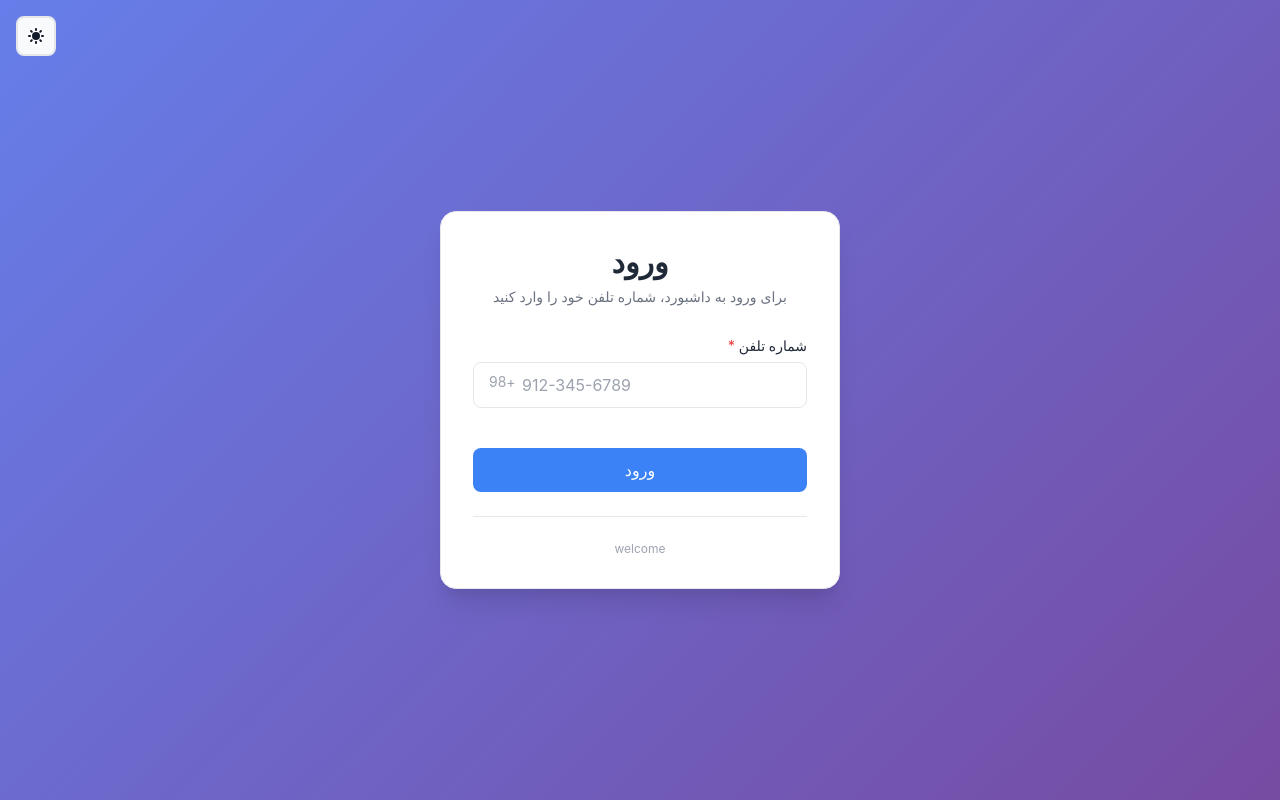
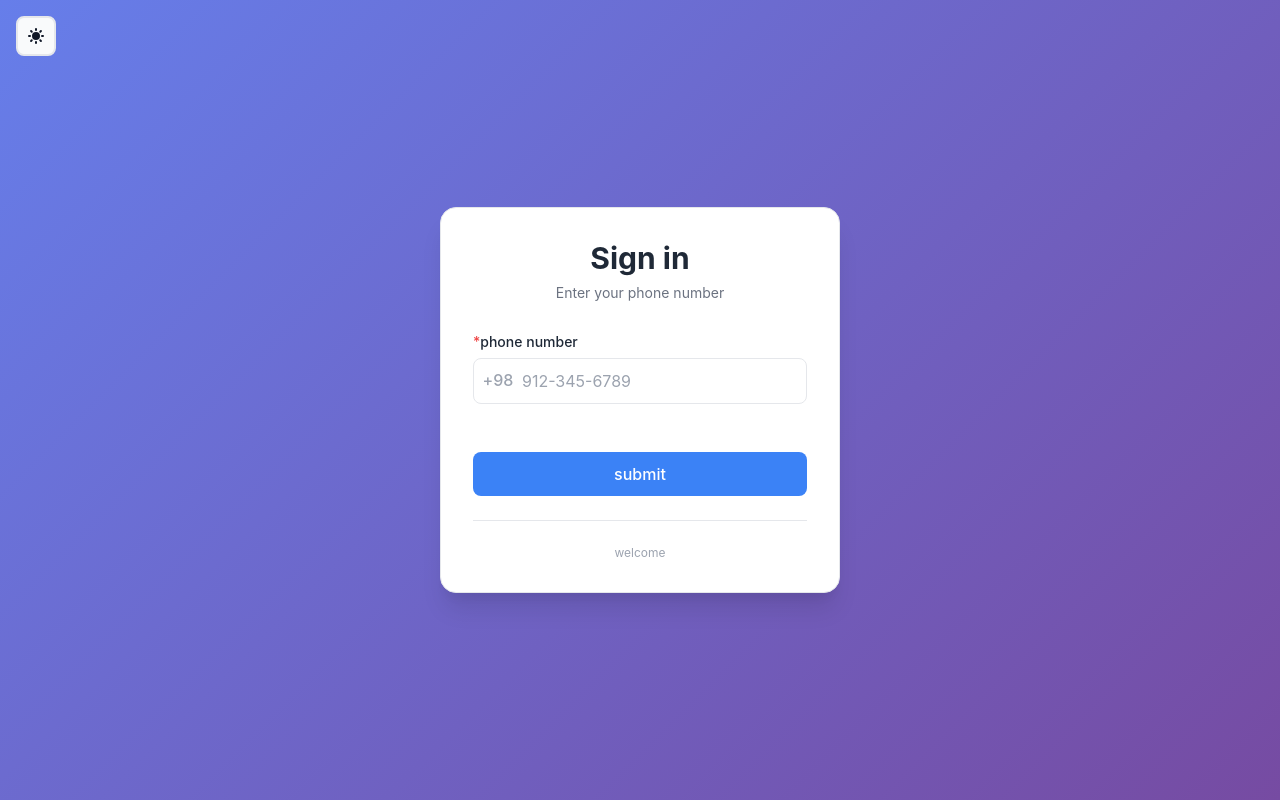
Before and after one commit to selengr/auth-with-phone, a Next.js app: page /auth in a window 1280 px wide. Built offline with nearby package versions, Linux system fonts and the light colour scheme; no server answers.

Commit message:
updated auth

```diff
--- /dev/null
+++ b/config-global.ts
@@ -0,0 +1,3 @@
+
+// API
+export const HOST_API_KEY = process.env.HOST_API_KEY || 'https://randomuser.me';
--- a/src/app/auth/auth.module.scss
+++ b/src/app/auth/auth.module.scss
@@ -45,13 +45,17 @@
 
         .phonePrefix {
           position: absolute;
-          left: 1rem;
+          left: .6rem;
           top: 50%;
           transform: translateY(-50%);
           color: var(--text-muted);
-          font-size: 0.875rem;
+          font-size: 1rem;
           pointer-events: none;
           z-index: 1;
+          font-weight: 500;
+          margin-bottom: 0.5rem;
+          display : flex;
+          justify-content : end;
         }
 
         .phoneInput {
--- a/src/app/auth/page.tsx
+++ b/src/app/auth/page.tsx
@@ -1,88 +1,89 @@
-"use client"
+"use client";
 
-import type React from "react"
-import { useState, useEffect } from "react"
-import styles from "./auth.module.scss"
-import { useRouter } from "next/navigation"
-
-import { saveUserToStorage, validatePhone, getUserFromStorage } from "@/utils"
-import { Input, Button } from "@/components/ui"
-import { IRandomUserResponse } from "@/types/user"
-import { toast } from "react-toastify"
+import type React from "react";
+import { toast } from "react-toastify";
+import { useState, useEffect } from "react";
+import { useRouter } from "next/navigation";
+// css
+import styles from "./auth.module.scss";
+// components
+import { Input, Button } from "@/components/ui";
+// types
+import { IRandomUserResponse } from "@/types/user";
+// config
+import { HOST_API_KEY } from "../../../config-global";
+// utils
+import { saveUserToStorage, validatePhone, getUserFromStorage } from "@/utils";
 
 const AuthPage: React.FC = () => {
-  const router = useRouter()
-  const [phone, setPhone] = useState("")
-  const [loading, setLoading] = useState(false)
-  const [phoneError, setPhoneError] = useState("")
-
+  const router = useRouter();
+  const [phone, setPhone] = useState<string>("");
+  const [loading, setLoading] = useState<boolean>(false);
+  const [phoneError, setPhoneError] = useState<string>("");
 
   useEffect(() => {
-    const existingUser = getUserFromStorage()
+    const existingUser = getUserFromStorage();
     if (existingUser) {
-      router.push("/dashboard")
+      router.push("/dashboard");
     }
-  }, [router])
+  }, [router]);
 
   const handlePhoneChange = (e: React.ChangeEvent<HTMLInputElement>) => {
-    const value = e.target.value
-    setPhone(value)
-
+    const value = e.target.value;
+    setPhone(value);
     if (phoneError) {
-      setPhoneError("")
+      setPhoneError("");
     }
-  }
+  };
 
   const handleSubmit = async (e: React.FormEvent) => {
-    e.preventDefault()
-
-    const phoneValidationError = validatePhone(phone)
+    e.preventDefault();
+    const phoneValidationError = validatePhone(phone);
     if (phoneValidationError) {
-      setPhoneError(phoneValidationError)
-      return
+      setPhoneError(phoneValidationError);
+      return;
     }
 
-    setLoading(true)
+    setLoading(true);
 
     try {
-      const response = await fetch("https://randomuser.me/api/?results=1&nat=us")
+      const response = await fetch(`${HOST_API_KEY}/api/?results=1&nat=us`);
 
       if (!response.ok) {
-        throw new Error("خطا در دریافت اطلاعات کاربر")
+        throw new Error("User information not received.");
       }
 
-      const data: IRandomUserResponse = await response.json()
+      const data: IRandomUserResponse = await response.json();
 
       if (data.results && data.results.length > 0) {
-        const user = data.results[0]
-        saveUserToStorage(user)
-        router.push("/dashboard")
-        toast.success('Welcome to the Dashboard!');
+        const user = data.results[0];
+        saveUserToStorage(user);
+        router.push("/dashboard");
+        toast.success("Welcome to the Dashboard!");
       } else {
-        throw new Error("اطلاعات کاربر دریافت نشد")
+        throw new Error("User information not received.");
       }
     } catch (error) {
-      setPhoneError("خطا در ورود. لطفاً دوباره تلاش کنید.")
-      toast.error('خطا در ورود. لطفاً دوباره تلاش کنید!');
+      setPhoneError("Error. Please try again..");
+      toast.error("Error. Please try again.!");
     } finally {
-      setLoading(false)
+      setLoading(false);
     }
-  }
-
+  };
 
   return (
     <div className={styles.authContainer}>
       <div className={styles.authCard}>
-        <h1 className={styles.title}>ورود</h1>
-        <p className={styles.subtitle}>برای ورود به داشبورد، شماره تلفن خود را وارد کنید</p>
+        <h1 className={styles.title}>Sign in</h1>
+        <p className={styles.subtitle}>Enter your phone number</p>
 
         <form onSubmit={handleSubmit} className={styles.form}>
           <div className={styles.phoneInputContainer}>
-            <span className={styles.phonePrefix}>+98</span>
+            <span className={styles.phonePrefix}>98+</span>
             <Input
               id="phone"
               type="tel"
-              label="شماره تلفن"
+              label="phone number"
               placeholder="912-345-6789"
               value={phone}
               onChange={handlePhoneChange}
@@ -93,15 +94,20 @@ const AuthPage: React.FC = () => {
             />
           </div>
 
-           <Button type="submit" loading={loading} fullWidth className={styles.submitButton}>
-            {loading ? "در حال ورود..." : "ورود"}
+          <Button
+            type="submit"
+            loading={loading}
+            fullWidth
+            className={styles.submitButton}
+          >
+            {loading ? "submitting..." : "submit"}
           </Button>
         </form>
 
         <div className={styles.footer}>welcome</div>
       </div>
     </div>
-  )
-}
+  );
+};
 
-export default AuthPage
+export default AuthPage;
--- a/src/app/dashboard/dashboard.module.scss
+++ b/src/app/dashboard/dashboard.module.scss
@@ -64,7 +64,7 @@
       display: inline-flex;
       align-items: center;
       justify-content: center;
-      width: 3.5rem;
+      width: 4.5rem;
       height: 2.5rem;
       border: none;
       border-radius: 0.5rem;
--- a/src/app/dashboard/page.tsx
+++ b/src/app/dashboard/page.tsx
@@ -76,7 +76,7 @@ const DashboardPage: React.FC = () => {
           <div className={styles.logo}>Dashboard</div>
         </div>
         <button onClick={handleLogout} className={styles.logoutButton}>
-          خروج
+          Sign out
         </button>
       </header>
 
--- a/src/components/ui/Input/Input.module.scss
+++ b/src/components/ui/Input/Input.module.scss
@@ -8,6 +8,8 @@
     font-weight: 500;
     color: var(--text-primary);
     margin-bottom: 0.5rem;
+    display : flex;
+    justify-content : end;
 
     &.required::after {
       content: " *";
@@ -59,5 +61,6 @@
     color: var(--error-color);
     font-size: 0.875rem;
     margin-top: 0.25rem;
+    height : .3rem
   }
 }
--- a/src/components/ui/Input/Input.tsx
+++ b/src/components/ui/Input/Input.tsx
@@ -16,7 +16,7 @@ const Input: React.FC<InputProps> = ({ label, error, required, className, ...pro
         </label>
       )}
       <input className={`${styles.input} ${error ? styles.error : ""} ${className || ""}`} {...props} />
-      {error && <span className={styles.errorMessage}>{error}</span>}
+      <span className={styles.errorMessage}>{error??""}</span>
     </div>
   )
 }
--- a/src/utils/validation.ts
+++ b/src/utils/validation.ts
@@ -2,13 +2,13 @@ export const validatePhone = (phone: string): string | null => {
     const cleanPhone = phone.replace(/\D/g, "")
 
     if (!cleanPhone) {
-      return "شماره تلفن الزامی است"
+      return "phone number is required"
     }
 
     const MobilePattern = /^(\+98|0098|98|0)?9[0-9]{9}$/
 
     if (!MobilePattern.test(cleanPhone)) {
-      return "شماره تلفن معتبر وارد کنید"
+      return "phone number is not valid"
     }
 
     return null
```
Also changed, not shown: src/components/ThemeToggle/ThemeToggle.tsx (+9 -19 lines).
